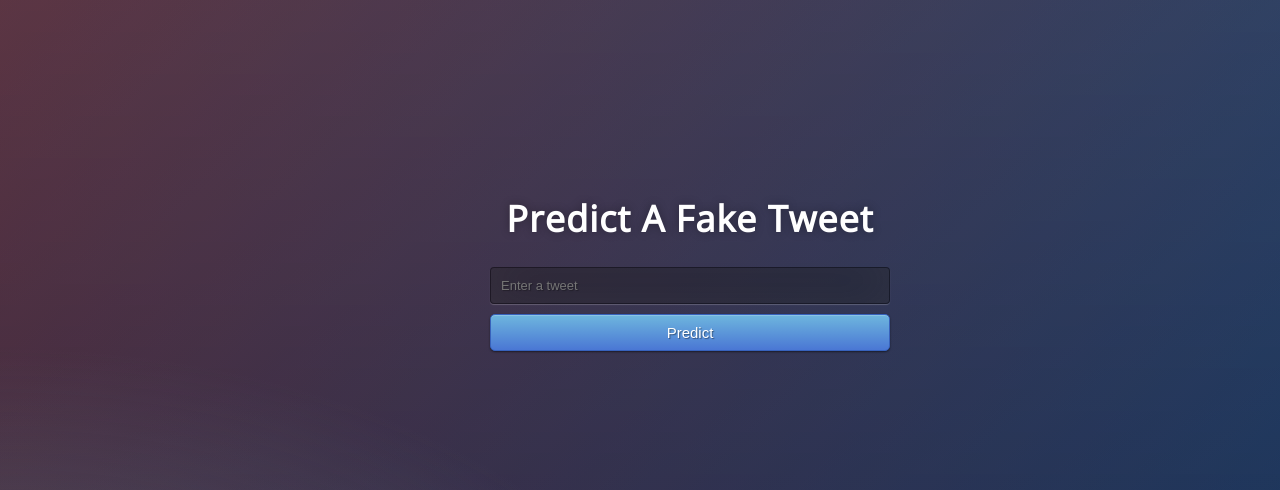
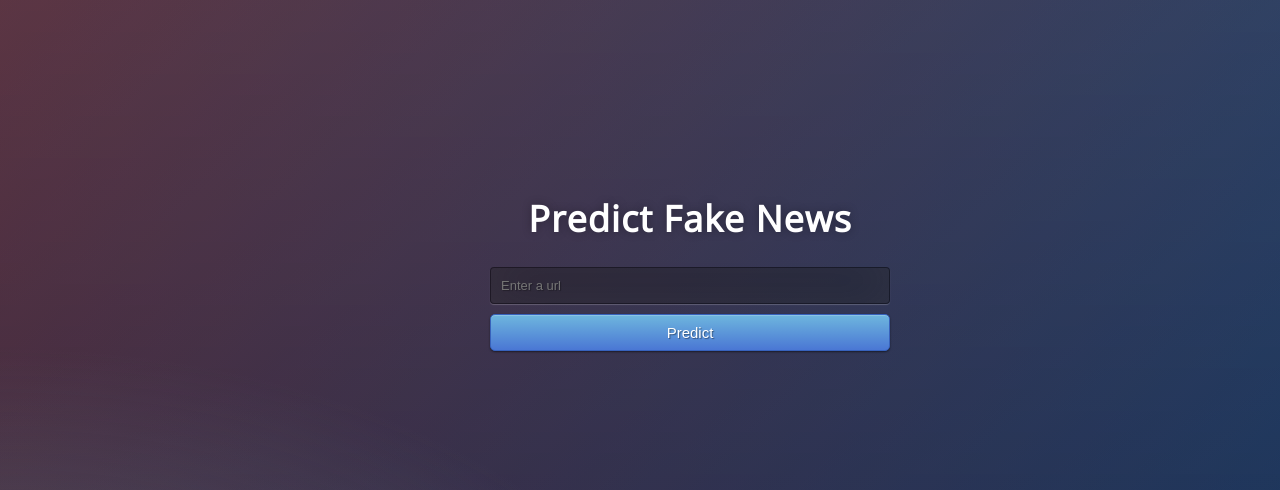
Before and after one commit to staticshreyas/Covid-Fake-News-Detector, a Flask app: page / in a window 1280 px wide. Shown: the top 490 px of the page. Run offline with Flask 2, Linux system fonts and the light colour scheme; parts of the project's set-up code (start-up, migrations or seed data) failed here and were passed over.

Commit message:
URL Seacrh Fixed

```diff
--- a/scrape.py
+++ b/scrape.py
@@ -2,7 +2,7 @@ import nltk
 from newspaper import Article
 
 # select a url of any news article
-url = 'https://www.indiatoday.in/india/story/heavy-rain-strong-winds-storm-bengaluru-latest-updates-may-24-1681398-2020-05-24'
+url = 'https://timesofindia.indiatimes.com/india/coronavirus-in-india-live-updates-indias-weekly-covid-toll-has-fallen-by-88-since-september-peak/liveblog/80620726.cms'
 article = Article(url)
 article.download()
 article.parse()
--- a/templates/main.html
+++ b/templates/main.html
@@ -7,10 +7,10 @@
 </head>
 <body>
   <div class="login">
-    <h1>Predict A Fake Tweet</h1>
+    <h1>Predict Fake News</h1>
      <!-- Main Input For Receiving Query to our ML -->
     <form action="{{ url_for('predict')}}"method="post">
-      <input type="text" name="news" placeholder="Enter a tweet" required="required" />
+      <input type="text" name="news" placeholder="Enter a url" required="required" />
       <button type="submit" class="btn btn-primary btn-block btn-large">Predict</button>
     </form>
     <br>
```
Also changed, not shown: 1 other file.
